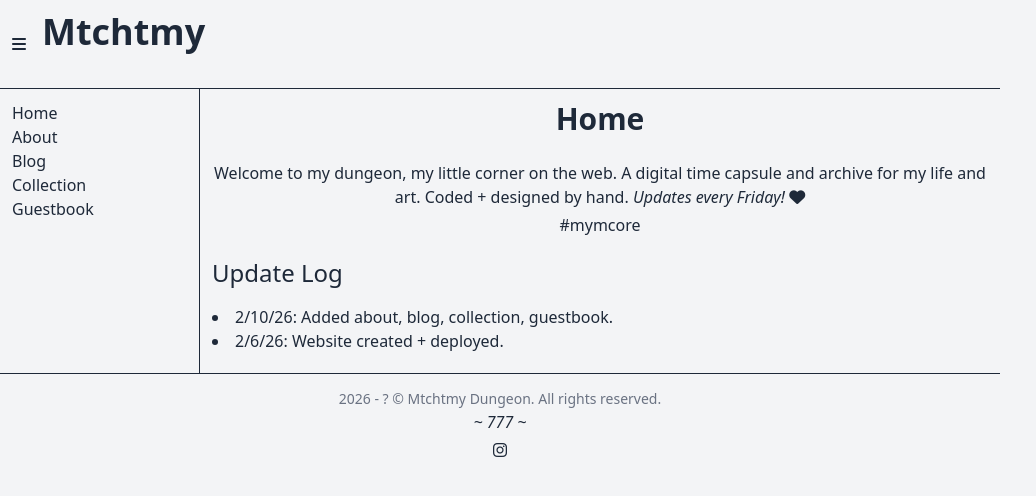
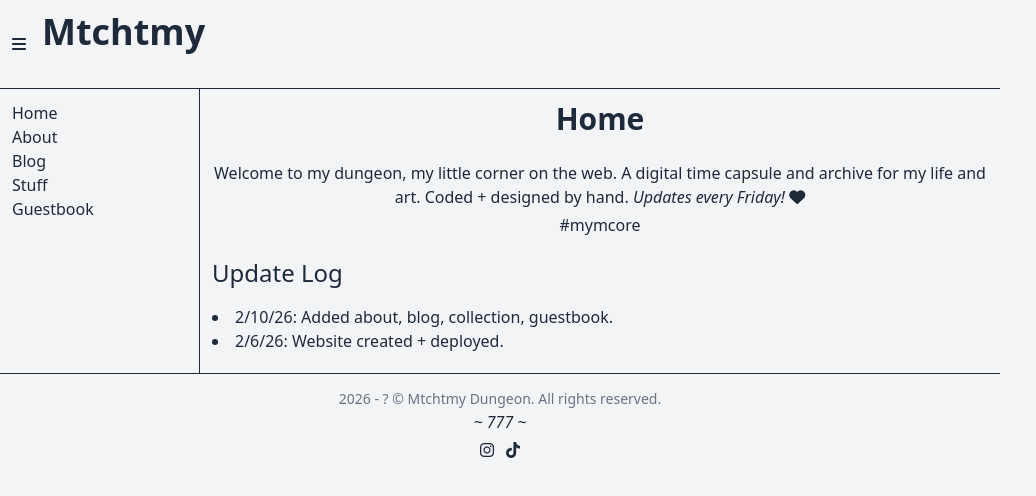
Before and after one commit to mayascoolcode/mayascoolcode.github.io, an Astro site: page / in a window 1280 px wide. Shown: the whole page, without its empty margins (0-1036 px from the left). Built offline with nearby package versions, Linux system fonts and the light colour scheme; Astro itself is replaced by a stand-in of ours.

Commit message:
added tiktok, change pages

```diff
--- a/src/layouts/elements/Aside.astro
+++ b/src/layouts/elements/Aside.astro
@@ -4,10 +4,12 @@
         	<li><a href="/">Home</a></li>
         	<li><a href="/about/">About</a></li>
         	<li><a href="/blog/">Blog</a></li>
-        	<!-- <li><a href="/gallery/">Gallery</a></li> -->
-        	<!-- <li><a href="/music/">Music</a></li> -->
-        	<!-- <li><a href="/games/">Games</a></li> -->
-        	<li><a href="/collection/">Collection</a></li>
+        	<!-- <li><a href="/photos/">Photos</a></li> -->
+        	<!-- <li><a href="https://www.youtube.com/@mtchtmy">Videos</a></li> -->
+        	<!-- <li><a href="/art/">Art</a></li> -->
+        	<!-- <li><a href="https://soundcloud.com/mtchtmy">Music</a></li> -->
+        	<!-- <li><a href="https://mtchtmy.itch.io/">Games</a></li> -->
+        	<li><a href="/stuff/">Stuff</a></li>
         	<li><a href="https://mmguestbook.atabook.org/" target="_blank" rel="noopener noreferrer">Guestbook</a></li>
         	<!-- <li><a href="https://vgen.co/mtchtmy" target="_blank" rel="noopener noreferrer">Commission</a></li> -->
         	<!-- <li><a href="https://www.patreon.com/cw/mtchtmy" target="_blank" rel="noopener noreferrer">Join</a></li> -->
--- a/src/layouts/elements/Footer.astro
+++ b/src/layouts/elements/Footer.astro
@@ -5,8 +5,6 @@
     <p><i>~ 777 ~</i></p>
     <ul class="flex gap-3 list-none pl-0 justify-center">
         <li><a href="https://www.instagram.com/mtchtmy" target="_blank" rel="noopener noreferrer"><i class="fab fa-instagram"></i></a></li>
-        <!-- <li><a href="https://www.youtube.com/@mtchtmy" target="_blank" rel="noopener noreferrer"><i class="fab fa-youtube"></i></a></li> -->
-        <!-- <li><a href="https://soundcloud.com/mtchtmy" target="_blank" rel="noopener noreferrer"><i class="fab fa-soundcloud"></i></a></li> -->
-        <!-- <li><a href="https://mtchtmy.itch.io/" target="_blank" rel="noopener noreferrer"><i class="fab fa-itch-io"></i></a></li> -->
+        <li><a href="https://www.tiktok.com/@mtchtmy" target="_blank" rel="noopener noreferrer"><i class="fab fa-tiktok"></i></a></li>
     </ul>
 </footer>
--- a/src/pages/collection.astro
+++ b/src/pages/stuff.astro
@@ -2,7 +2,7 @@
 import Layout from '../layouts/Layout.astro';
 import ColSection from '../components/_colSection.astro';
 ---
-<Layout title="Collection" description="Mtchtmy's links, resources, homies.">
+<Layout title="Stuff" description="Mtchtmy's links, resources, homies.">
     <ColSection colTitle='Buttons' colSection="buttons"/>
     <ColSection colTitle='Blinkies' colSection="blinkies"/>
     <ColSection colTitle='Stamps' colSection="stamps"/>
```
